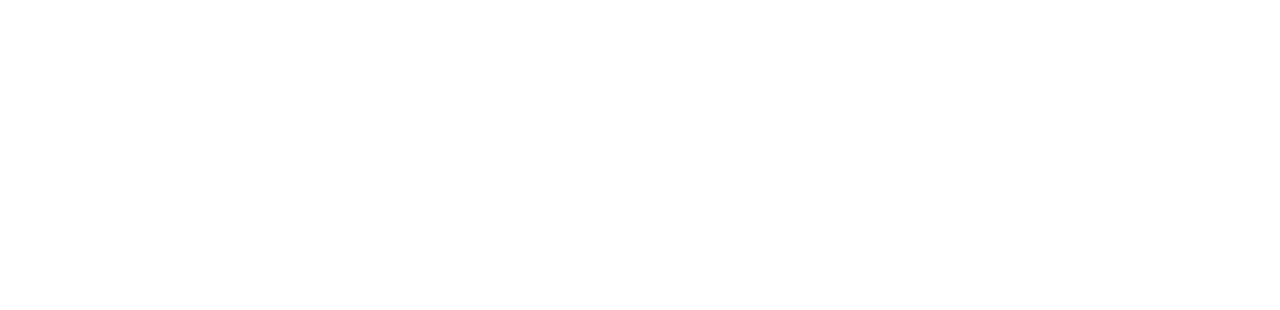
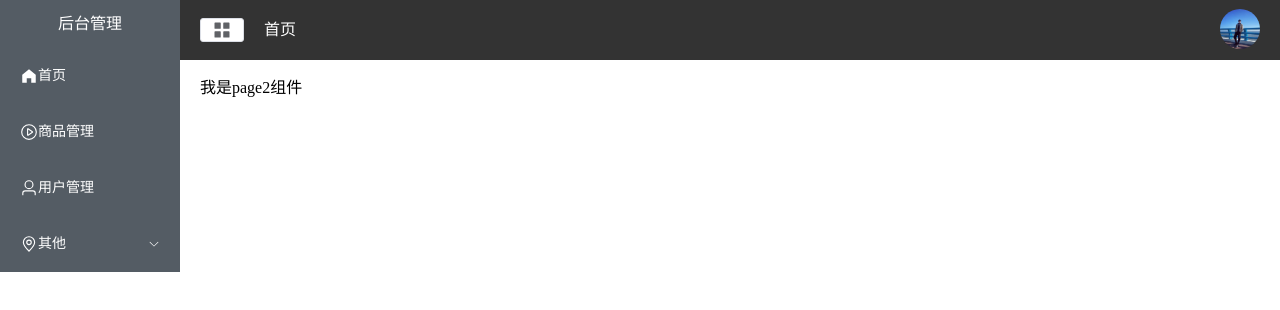
Before and after one commit to huangyf31/my-vue-app, a Vue app: page /#/page2 in a window 1280 px wide. Before the commit this address led to /#/home. Shown: the top 310 px of the page. Built offline with nearby package versions, Linux system fonts and the light colour scheme.

Commit message:
feat:组件路由跳转

```diff
--- a/src/components/CommonAside.vue
+++ b/src/components/CommonAside.vue
@@ -8,8 +8,11 @@
         :collapse="!$store.state.isCollapse"
         :collapse-transition="false"
     >
+      <h3 v-show="$store.state.isCollapse">后台管理</h3>
+      <h3 v-show="!$store.state.isCollapse">后台</h3>
       <el-menu-item :index="item.path"
                     v-for="item in noChildren()"
+                    @click="clickMenu(item)"
                     :key="item.path">
         <component class="icons" :is="item.icon"></component>
         <span>{{ item.label }}</span>
@@ -24,7 +27,8 @@
         <el-menu-item-group>
           <el-menu-item :index="subItem.path"
                         v-for="(subItem,subIndex) in item.children"
-                        :key="subIndex">
+                        :key="subIndex"
+                        @click="clickMenu(subItem)">
             <component class="icons" :is="subItem.icon"></component>
             <span>{{ subItem.label }}</span>
           </el-menu-item>
@@ -35,6 +39,9 @@
 </template>
 
 <script setup>
+import {useRouter} from 'vue-router';
+
+let router = useRouter();
 const list = [
   {
     path: "/",
@@ -86,6 +93,10 @@
 const hasChildren = () => {
   return list.filter((item) => item.children);
 }
+
+const clickMenu = (item) => {
+  router.push({name: item.name})
+}
 </script>
 
 <style lang="less" scoped>
@@ -96,5 +107,11 @@
 
 .el-menu {
   border-right: none;
+
+  h3 {
+    line-height: 48px;
+    color: #fff;
+    text-align: center;
+  }
 }
 </style>
--- a/src/router/index.js
+++ b/src/router/index.js
@@ -3,11 +3,27 @@
 const routes = [{
     path: '/',
     component: () => import('../views/Main.vue'),
+    redirect:'/home',
     children: [
         {
-            path: '/',
+            path: '/home',
             name: 'home',
             component: () => import('../views/home/Home.vue'),
+        },
+        {
+            path: '/user',
+            name: 'user',
+            component: () => import('../views/user/User.vue'),
+        },
+        {
+            path: '/page1',
+            name: 'page1',
+            component: () => import('../views/Page1.vue'),
+        },
+        {
+            path: '/page2',
+            name: 'page2',
+            component: () => import('../views/Page2.vue'),
         }
     ]
 }]
--- /dev/null
+++ b/src/views/Page1.vue
@@ -0,0 +1,11 @@
+<template>
+  <div>我是page1组件</div>
+</template>
+
+<script setup>
+
+</script>
+
+<style scoped>
+
+</style>
--- /dev/null
+++ b/src/views/Page2.vue
@@ -0,0 +1,11 @@
+<template>
+  <div>我是page2组件</div>
+</template>
+
+<script setup>
+
+</script>
+
+<style scoped>
+
+</style>
--- /dev/null
+++ b/src/views/user/User.vue
@@ -0,0 +1,11 @@
+<template>
+  <div>我是user组件</div>
+</template>
+
+<script setup>
+
+</script>
+
+<style scoped>
+
+</style>
```
